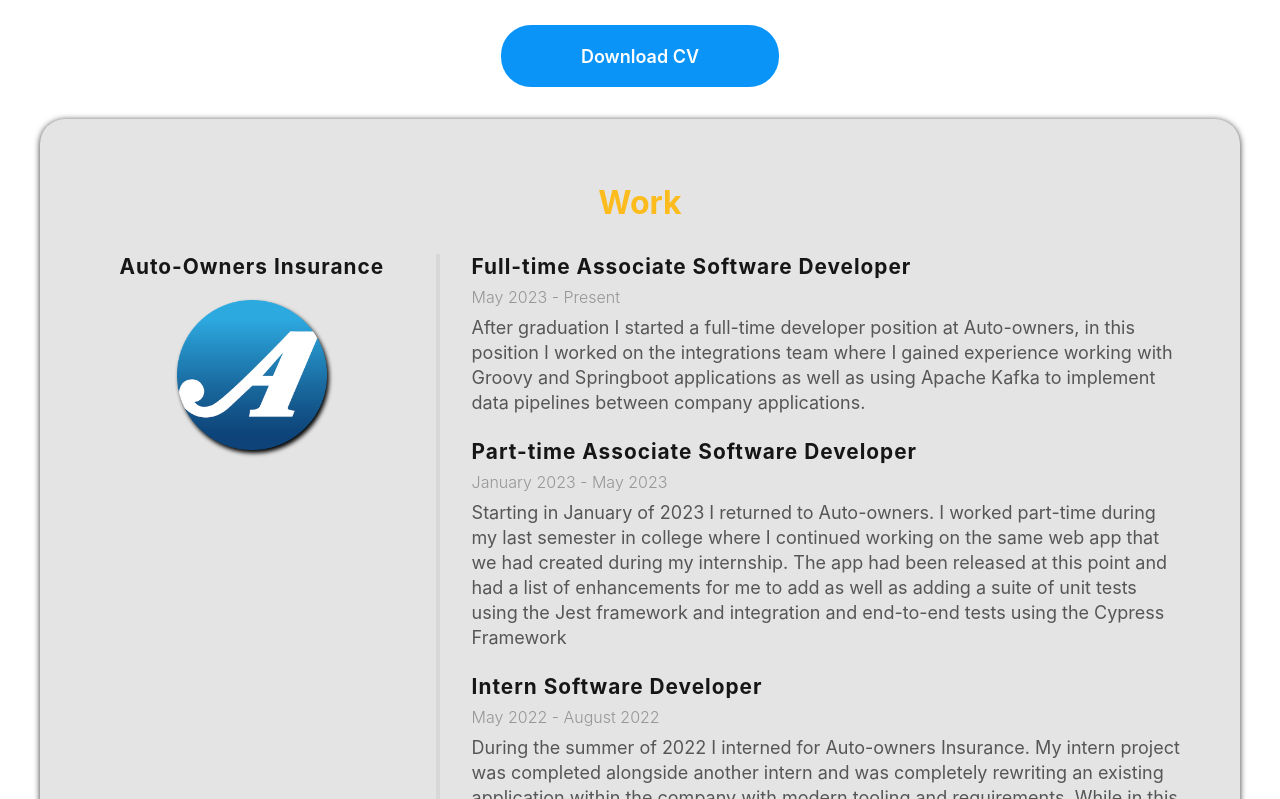
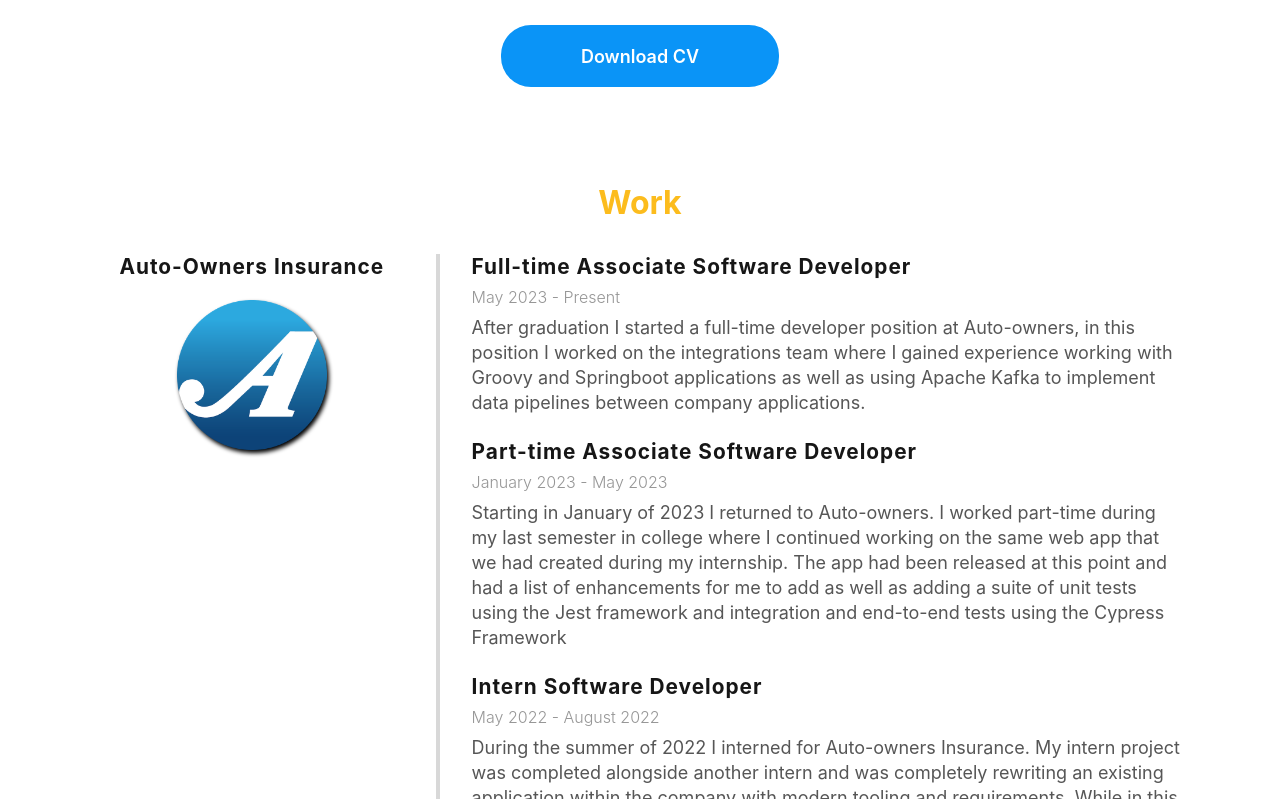
Before and after one commit to lucasdj25/personal-website, a React (Create React App) app: page / in a window 1280 px wide. Shown: the part 1741-2540 px from the top of the page. Built offline with nearby package versions, Linux system fonts and the light colour scheme.

Commit message:
Removes Section container styling

```diff
--- a/src/App.css
+++ b/src/App.css
@@ -16,9 +16,6 @@
     text-align: center;
 }
 
-.rounded-corners {
-    border-radius: 25px;
-}
 .section-main-container {
     max-width: 1200px;
     width: 100%;
@@ -49,36 +46,11 @@
 }
 
 
-.white {
-    background-color: white;
-    filter: drop-shadow(0px 1px 3px rgba(0, 0, 0, .8));
-}
-
-.grey {
-    background-color: var(--light-section-container-color);
-    filter: drop-shadow(0px 1px 3px rgba(0, 0, 0, .8));
-}
-
-.dark {
-    background-color: var(--dark-section-container-color);
-    filter: drop-shadow(0px 1px 3px rgba(255, 255, 255, 0.8));
-}
-
 .footer {
     height: 200px;
 }
 
 @media (max-width: 1200px) {
-    .section-main-container{
-        border-radius: 0;
-        filter: none;
-    }
-    .grey {
-        background-color: transparent;
-    }
-    .white {
-        background-color: transparent;
-    }
     .section{
         padding: 50px 0 50px 0;
     }
--- a/src/components/sections/Projects/Projects.tsx
+++ b/src/components/sections/Projects/Projects.tsx
@@ -16,7 +16,7 @@
         <div id="projects-section" className="section content-section">
             <div className='centered'>
                 <SectionIntro title='Projects' desc="Here's what I have been working on." light={true} />
-                <div className='section-main-container white rounded-corners'>
+                <div className='section-main-container'>
                     <GridContainer>
                         {projectInfo.map((project, i) => {
                             return <ProjectCard project={project} setModal={setModal} key={`project${i}`}/>
--- a/src/components/sections/Resume/Resume.tsx
+++ b/src/components/sections/Resume/Resume.tsx
@@ -12,7 +12,7 @@
             <div className='centered'>
                 <SectionIntro title='Resume' desc='My work and education experience.' light={true} />
                 <a className='button' target="_blank" href={require("../../../assets/files/resume.pdf")} rel="noreferrer">Download CV</a>
-                <div className='section-main-container grey rounded-corners'>
+                <div className='section-main-container'>
                     <div className='work-section'>
                         <h4>Work</h4>
                         {resumeWorkInfo.map((item, i) => {
```
